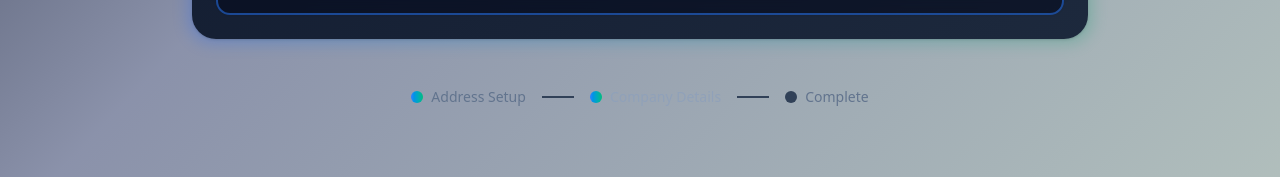
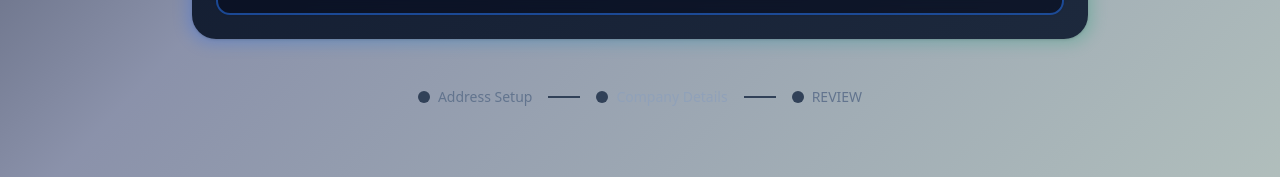
Before and after one commit to rechbe200163/OrderLinkLandingPage, a Next.js app in the folder nexus-commerce-landing-page/: page /en/onboarding/company in a window 1280 px wide. Shown: the part 1113-1290 px from the top of the page. Built offline with nearby package versions, Linux system fonts and the light colour scheme.

Commit message:
feat: implemented onboarding progress indicators and enhance address form styling

```diff
--- a/nexus-commerce-landing-page/app/[locale]/onboarding/address/page.tsx
+++ b/nexus-commerce-landing-page/app/[locale]/onboarding/address/page.tsx
@@ -1,12 +1,42 @@
 import AddressForm from '@/components/forms/AddressForm';
-import React from 'react';
+import ProgressIndicators from '@/components/helpers/ProgressIndicators';
 
-const OnboardingAddresPage = () => {
+const OnboardingAddressPage = () => {
   return (
-    <div>
-      <AddressForm />
+    <div className='min-h-screen bg-gradient-to-br from-slate-950 via-blue-950/50 to-emerald-950/30'>
+      {/* Background pattern overlay */}
+      <div className='absolute inset-0 bg-[radial-gradient(circle_at_50%_50%,rgba(59,130,246,0.1),transparent_50%)]' />
+
+      <div className='relative z-10 flex flex-col items-center justify-center min-h-screen px-4 py-12'>
+        {/* Header section */}
+        <div className='text-center mb-8 max-w-2xl'>
+          <h1 className='text-4xl md:text-5xl font-bold text-white mb-4'>
+            Address Information
+          </h1>
+          <p className='text-slate-300 text-lg leading-relaxed'>
+            Please provide your address details to complete your onboarding
+            process.
+          </p>
+        </div>
+
+        {/* Form container with matching card styling */}
+        <div className='w-full max-w-2xl'>
+          <div className='relative'>
+            {/* Glow effect */}
+            <div className='absolute -inset-1 bg-gradient-to-r from-blue-500/20 via-emerald-500/20 to-blue-500/20 rounded-3xl blur-sm' />
+
+            {/* Main form container */}
+            <div className='relative bg-gradient-to-br from-slate-900 to-slate-800 rounded-2xl border border-blue-500/20 backdrop-blur-sm'>
+              <AddressForm />
+            </div>
+          </div>
+        </div>
+
+        {/* Progress indicator */}
+        <ProgressIndicators />
+      </div>
     </div>
   );
 };
 
-export default OnboardingAddresPage;
+export default OnboardingAddressPage;
--- a/nexus-commerce-landing-page/app/[locale]/onboarding/company/page.tsx
+++ b/nexus-commerce-landing-page/app/[locale]/onboarding/company/page.tsx
@@ -19,8 +19,16 @@ import {
   Hash,
   ArrowRight,
 } from 'lucide-react';
+import { useProgressStore } from '@/lib/stores/useProgressStore';
+import { console } from 'inspector';
+import { useRouter } from 'next/navigation';
+import ProgressIndicators from '@/components/helpers/ProgressIndicators';
 
 const OnboardingCompanyPage = () => {
+  const router = useRouter();
+
+  const setProgress = useProgressStore((state) => state.setProgress);
+
   const setEmail = useCompanyStore((state) => state.setEmail);
   const setPhoneNumber = useCompanyStore((state) => state.setPhoneNumber);
   const setIban = useCompanyStore((state) => state.setIban);
@@ -142,6 +150,10 @@ const OnboardingCompanyPage = () => {
                 <div className='flex flex-col gap-4 pt-8 md:col-span-2'>
                   <Button
                     size='lg'
+                    onClick={() => {
+                      setProgress('COMPANY');
+                      router.push('/onboarding/review');
+                    }}
                     className='w-full px-8 py-6 text-lg bg-gradient-to-r from-blue-600 via-blue-500 to-emerald-500 hover:from-blue-700 hover:via-blue-600 hover:to-emerald-600 shadow-2xl hover:shadow-blue-500/25 transition-all duration-500 transform hover:scale-[1.02] rounded-xl text-white font-bold'
                   >
                     Continue Setup <ArrowRight className='ml-3 h-5 w-5' />
@@ -159,27 +171,9 @@ const OnboardingCompanyPage = () => {
               </CardContent>
             </Card>
           </div>
-
-          {/* Progress Indicator */}
-          <div className='flex items-center justify-center mt-12 space-x-4'>
-            <div className='flex items-center space-x-2'>
-              <div className='w-3 h-3 bg-gradient-to-r from-blue-500 to-emerald-500 rounded-full'></div>
-              <span className='text-sm text-slate-500'>Address Setup</span>
-            </div>
-
-            <div className='w-8 h-0.5 bg-slate-700'></div>
-            <div className='flex items-center space-x-2'>
-              <div className='w-3 h-3 bg-gradient-to-r from-blue-500 to-emerald-500 rounded-full'></div>
-              <span className='text-sm text-slate-400'>Company Details</span>
-            </div>
-
-            <div className='w-8 h-0.5 bg-slate-700'></div>
-            <div className='flex items-center space-x-2'>
-              <div className='w-3 h-3 bg-slate-700 rounded-full'></div>
-              <span className='text-sm text-slate-500'>Complete</span>
-            </div>
-          </div>
         </div>
+        {/* Progress indicator */}
+        <ProgressIndicators />
       </div>
     </div>
   );
--- /dev/null
+++ b/nexus-commerce-landing-page/app/[locale]/onboarding/review/page.tsx
@@ -0,0 +1,12 @@
+import React from 'react';
+
+const ReviewPage = () => {
+  return (
+    <div>
+      should show all the data of the company and address store and let the user
+      change them after that it should submit the data with a server action.
+    </div>
+  );
+};
+
+export default ReviewPage;
--- /dev/null
+++ b/nexus-commerce-landing-page/components/helpers/ProgressIndicators.tsx
@@ -0,0 +1,50 @@
+'use client';
+import { useProgressStore } from '@/lib/stores/useProgressStore';
+import React from 'react';
+import { ProgressSet } from '@/lib/types';
+
+const ProgressIndicators = () => {
+  const progress = useProgressStore((state) => state.progress);
+  console.log('Progress Indicators', progress);
+
+  return (
+    <div className='flex items-center justify-center mt-12 space-x-4'>
+      <div className='flex items-center space-x-2'>
+        <div
+          className={`w-3 h-3 ${
+            progress && progress.has('ADDRESS')
+              ? 'bg-gradient-to-r from-blue-500 to-emerald-500'
+              : 'bg-slate-700'
+          } rounded-full`}
+        ></div>
+        <span className='text-sm text-slate-500'>Address Setup</span>
+      </div>
+
+      <div className='w-8 h-0.5 bg-slate-700'></div>
+      <div className='flex items-center space-x-2'>
+        <div
+          className={`w-3 h-3 ${
+            progress && progress.has('COMPANY')
+              ? 'bg-gradient-to-r from-blue-500 to-emerald-500'
+              : 'bg-slate-700'
+          } rounded-full`}
+        ></div>
+        <span className='text-sm text-slate-400'>Company Details</span>
+      </div>
+
+      <div className='w-8 h-0.5 bg-slate-700'></div>
+      <div className='flex items-center space-x-2'>
+        <div
+          className={`w-3 h-3 ${
+            progress && progress.has('REVIEW')
+              ? 'bg-gradient-to-r from-blue-500 to-emerald-500'
+              : 'bg-slate-700'
+          } rounded-full`}
+        ></div>
+        <span className='text-sm text-slate-500'>REVIEW</span>
+      </div>
+    </div>
+  );
+};
+
+export default ProgressIndicators;
--- /dev/null
+++ b/nexus-commerce-landing-page/lib/stores/useProgressStore.ts
@@ -0,0 +1,34 @@
+import { create } from 'zustand';
+import { ProgressSet, ProgressStep } from '../types';
+import { createJSONStorage, persist } from 'zustand/middleware';
+
+type ProgressStore = {
+  progress: ProgressSet;
+  setProgress: (step: ProgressStep) => void;
+  removeProgress: (step: ProgressStep) => void;
+};
+
+export const useProgressStore = create<ProgressStore>()(
+  persist(
+    (set) => ({
+      progress: new Set<ProgressStep>([]),
+
+      setProgress: (step) =>
+        set((state) => {
+          state.progress.add(step);
+          return { progress: state.progress };
+        }),
+      removeProgress: (step) =>
+        set((state) => {
+          state.progress.delete(step);
+          return { progress: state.progress };
+        }),
+    }),
+    {
+      name: 'progress-storage',
+      storage: createJSONStorage(() => localStorage),
+      partialize: (state) => ({ progress: state.progress }),
+      version: 1,
+    }
+  )
+);
--- a/nexus-commerce-landing-page/lib/types.ts
+++ b/nexus-commerce-landing-page/lib/types.ts
@@ -63,3 +63,7 @@ export interface CreateSiteConfig {
   iban: string;
   companyNumber: string;
 }
+
+export type ProgressStep = 'ADDRESS' | 'COMPANY' | 'REVIEW';
+
+export type ProgressSet = Set<ProgressStep>;
```
Also changed, not shown: nexus-commerce-landing-page/components/forms/AddressForm.tsx (+74 -50 lines), nexus-commerce-landing-page/lib/stores/useAddressStore.ts (+8 -4 lines).
